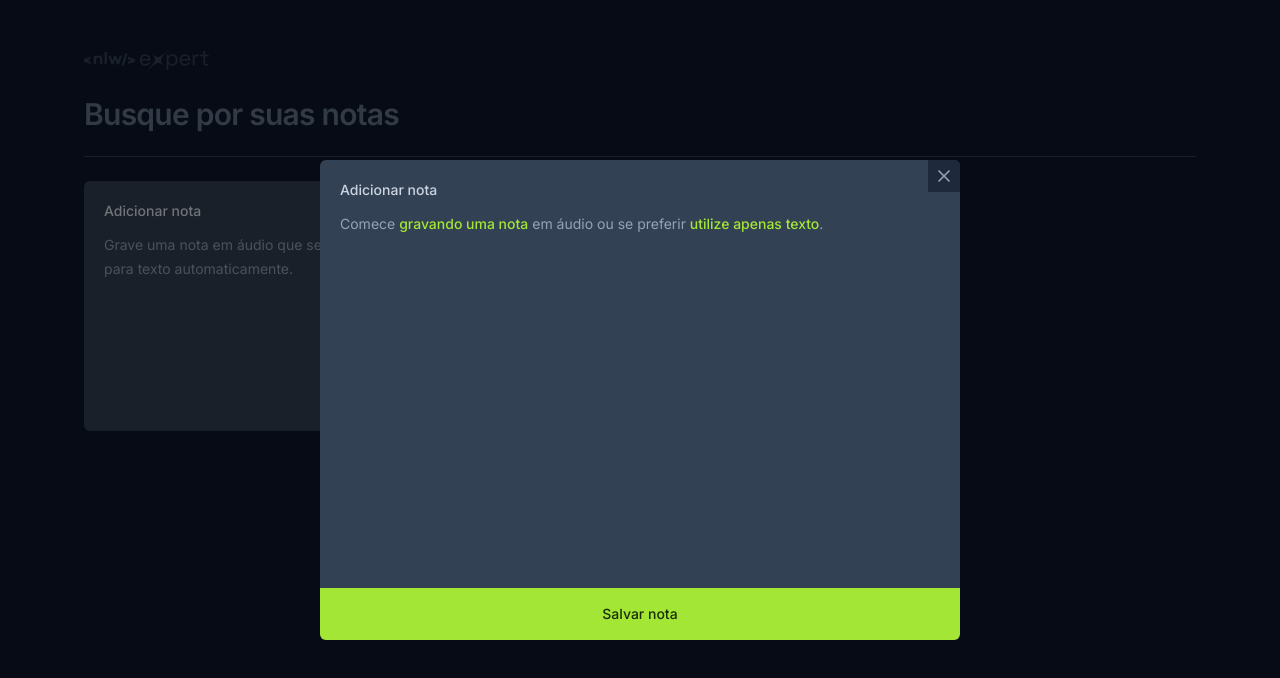
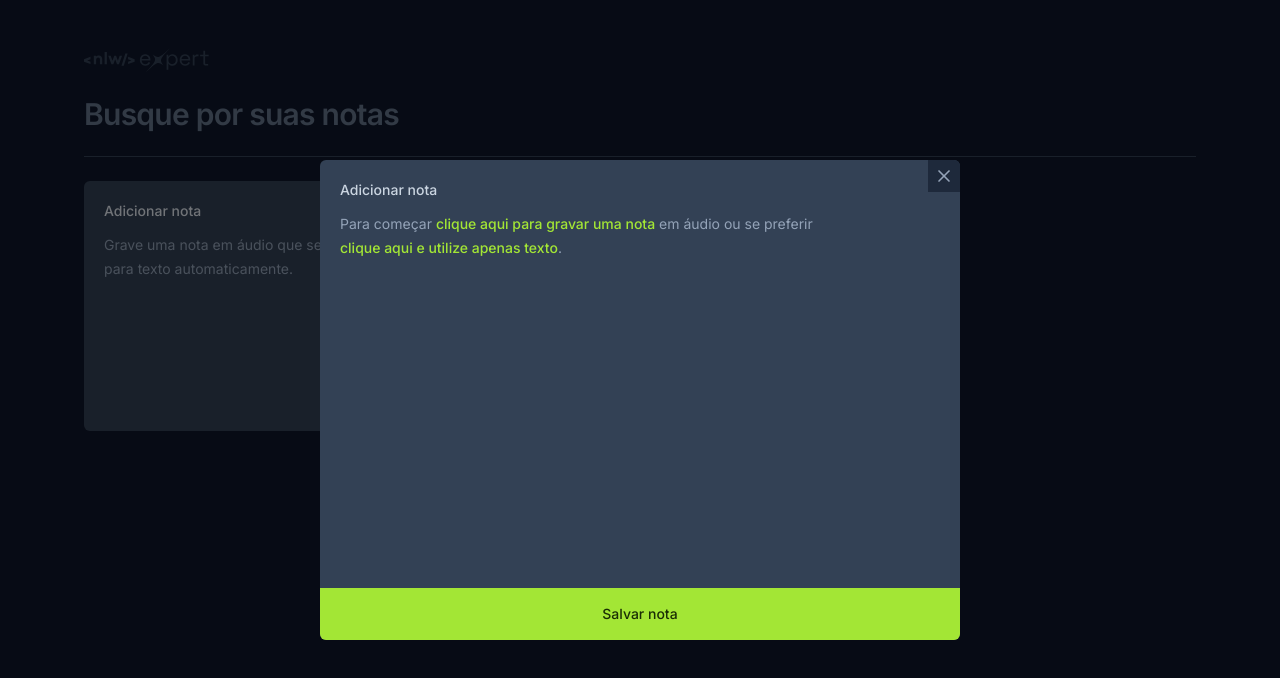
Before and after one commit to frantecbh/notes-nlw-experts, a React (Vite) app: page / in a window 1280 px wide. Both pictures are taken after a click on the button 261 px from the left and 306 px from the top of the page. Shown: the top 678 px of the page. Built offline with nearby package versions, Linux system fonts and the light colour scheme.

Commit message:
atualizando texto de criacao de notas

```diff
--- a/src/components/new-note-card.tsx
+++ b/src/components/new-note-card.tsx
@@ -107,13 +107,13 @@ export function NoteNoteCard({ onNoteCreate }: NewNoteCardProps) {
 
               {isVisible ? (
                 <p className="text-sm leading-6 text-slate-400">
-                  Comece{' '}
+                  Para começar{' '}
                   <button
                     type="button"
                     onClick={handleStartRecording}
                     className="font-medium text-lime-400 hover:underline"
                   >
-                    gravando uma nota
+                    clique aqui para gravar uma nota
                   </button>{' '}
                   em áudio ou se preferir{' '}
                   <button
@@ -121,7 +121,7 @@ export function NoteNoteCard({ onNoteCreate }: NewNoteCardProps) {
                     onClick={() => setIsVisible(false)}
                     className="font-medium text-lime-400 hover:underline"
                   >
-                    utilize apenas texto
+                    clique aqui e utilize apenas texto
                   </button>
                   .
                 </p>
```
